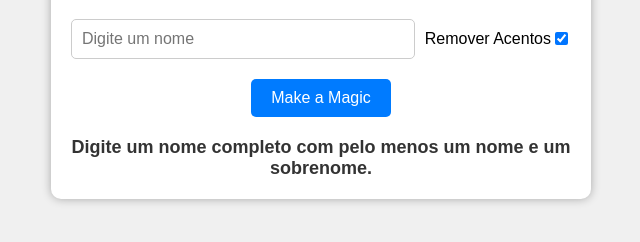
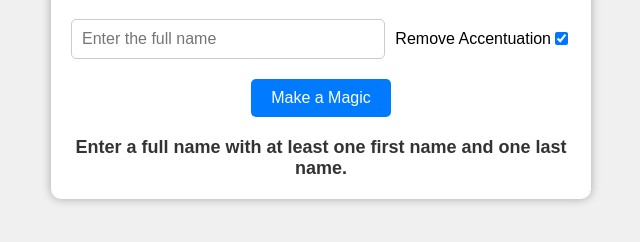
Before and after one commit to eduardwdv/immigration, a plain HTML site: page index.html in a window 1280 px wide. Both pictures are taken after a click on the button "Make a Magic". Shown: the part 118-360 px from the top of the page, without its empty margins (319-959 px from the left). Drawn offline with Linux system fonts and the light colour scheme.

Commit message:
index.html

```diff
--- a/index.html
+++ b/index.html
@@ -66,8 +66,8 @@
     <div class="container">
         <h1>NI Generator by Eduardo IT GUY from SUPPORT TEAM</h1>
         <div class="input-container">
-            <input type="text" id="nome" placeholder="Digite um nome">
-            <label for="removerAcentos">Remover Acentos</label>
+            <input type="text" id="nome" placeholder="Enter the full name">
+            <label for="removerAcentos">Remove Accentuation</label>
             <input type="checkbox" id="removerAcentos" checked>
         </div>
         <button onclick="formatarNome()">Make a Magic</button>
@@ -104,7 +104,7 @@
                 // Exibe o resultado formatado
                 resultadoDiv.textContent = ultimoNome + " " + primeiroNome;
             } else {
-                resultadoDiv.textContent = "Digite um nome completo com pelo menos um nome e um sobrenome.";
+                resultadoDiv.textContent = "Enter a full name with at least one first name and one last name.";
             }
         }
     </script>
```
